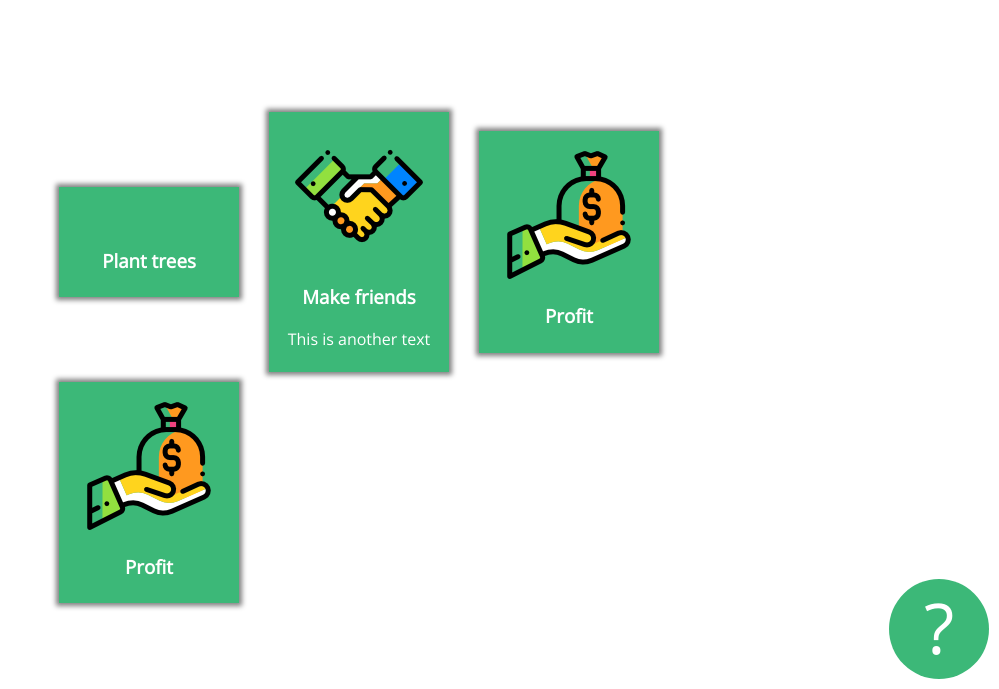
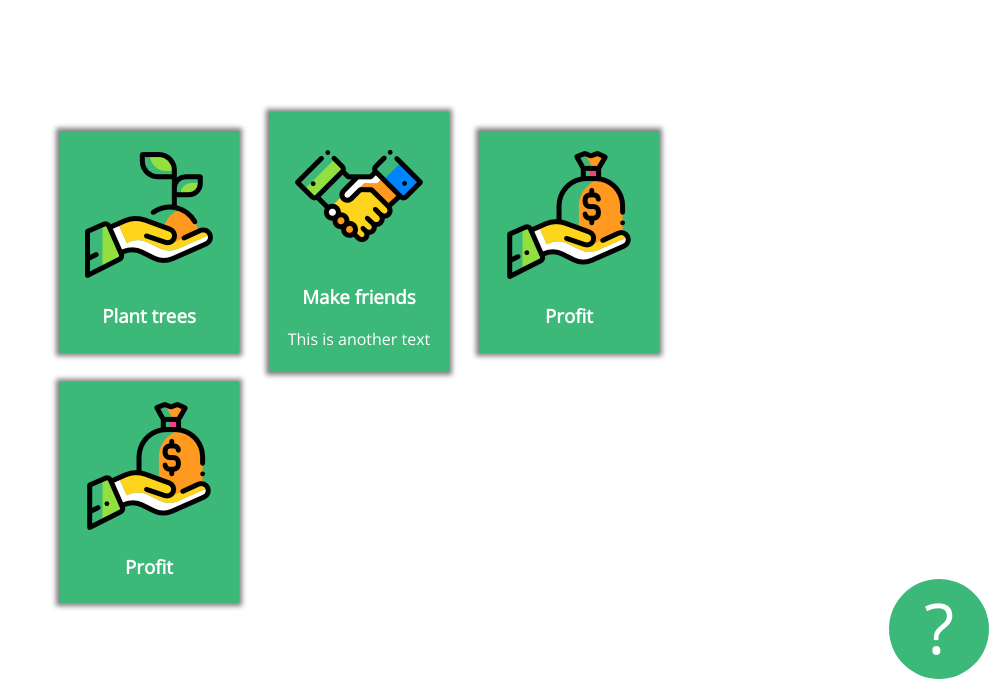
Before and after one commit to ritafulop108/awsome_page, a plain HTML site: page index.html in a window 1280 px wide. Shown: the part 111-800 px from the top of the page, without its empty margins (281-1280 px from the left). Drawn offline with nearby package versions, Linux system fonts and the light colour scheme.

Commit message:
corrected tree image

```diff
--- a/index.html
+++ b/index.html
@@ -14,7 +14,7 @@
 
   <div class="card-holder">
     <div class="card">
-      <img src="images/tree.png.png" alt="">
+      <img src="images/tree.png" alt="">
       <h3>Plant trees</h3>
     </div>
     <div class="card">
```
